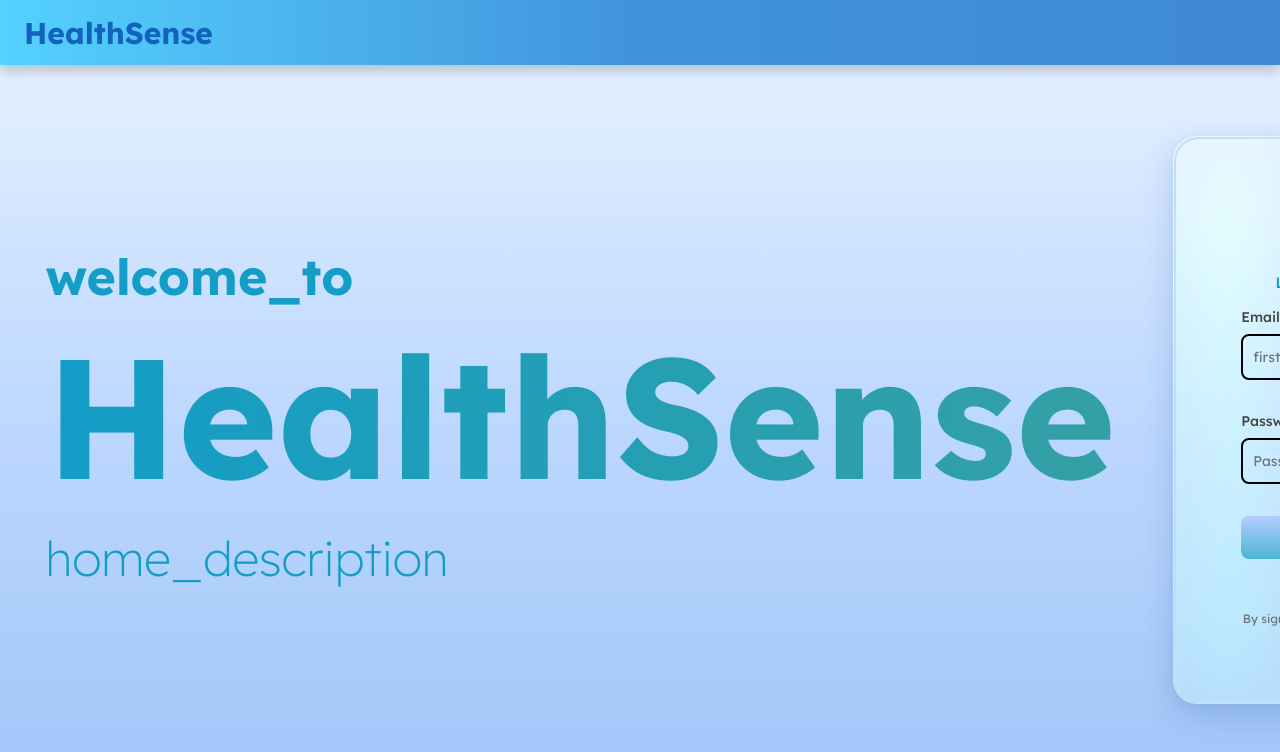
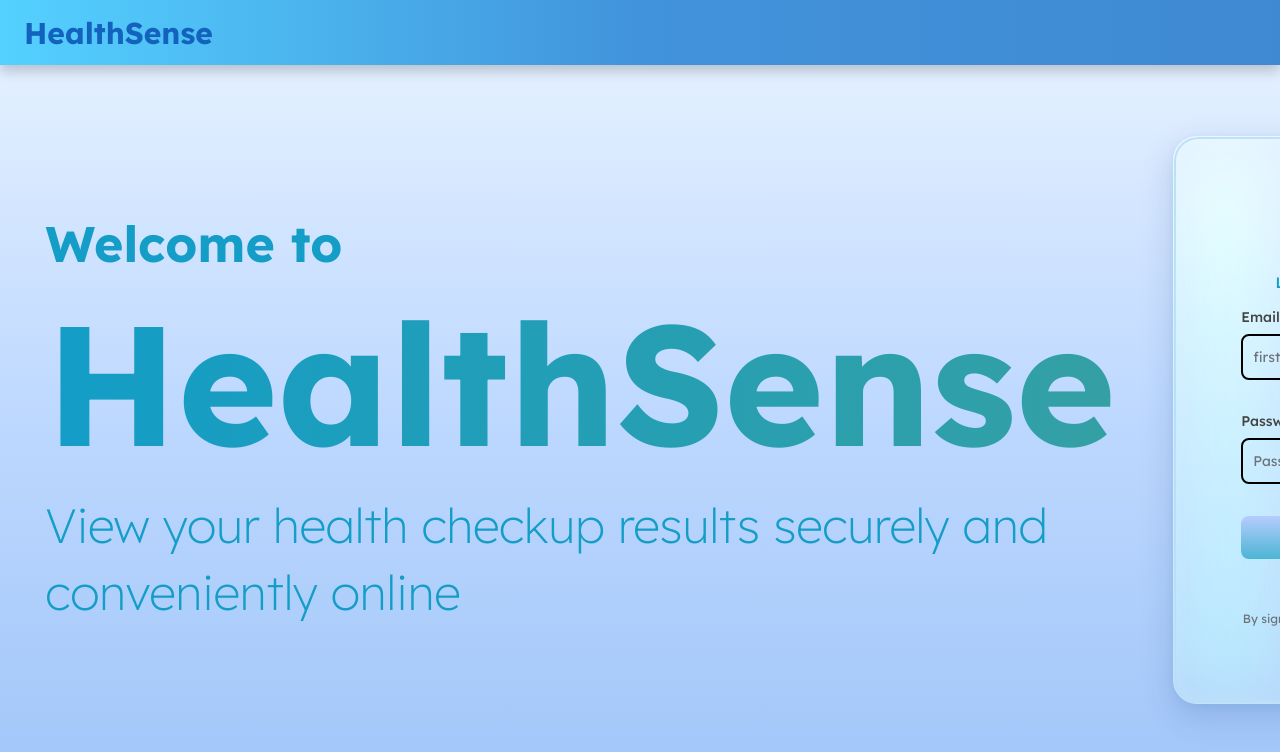
Before and after one commit to constantine2003/HealthSense, a React (Vite) app in the folder HealthSenseWeb/: page / in a window 1280 px wide. Shown: the top 752 px of the page. Built offline with nearby package versions, Linux system fonts and the light colour scheme; no server answers.

Commit message:
home.jsx fix

```diff
--- a/HealthSenseWeb/src/pages/home.jsx
+++ b/HealthSenseWeb/src/pages/home.jsx
@@ -1,5 +1,4 @@
 import React, { useState, useEffect } from "react";
-import { useTranslation } from "react-i18next";
 import { FaEye, FaEyeSlash } from "react-icons/fa";
 import "../styles/home.css";
 import Navbar from "../components/navbar.jsx";
@@ -9,7 +8,6 @@ import { useAuth } from "../hooks/useAuth";
 import PasswordRecoveryModal from "../components/PasswordRecoveryModal";
 
 const Home = () => {
-  const { t } = useTranslation();
   const navigate = useNavigate();
   const { user, loading } = useAuth(); // check session
 
@@ -54,10 +52,10 @@ const Home = () => {
       <Navbar />
       <div className="page-content">
         <div className="left-div">
-          <p className="welcome-text">{t('welcome_to')}</p>
+          <p className="welcome-text">Welcome to</p>
           <p className="logo-text">HealthSense</p>
           <p className="ddescription-text">
-            {t('home_description')}
+            View your health checkup results securely and conveniently online
           </p>
         </div>
         <div className="right-div">
```
